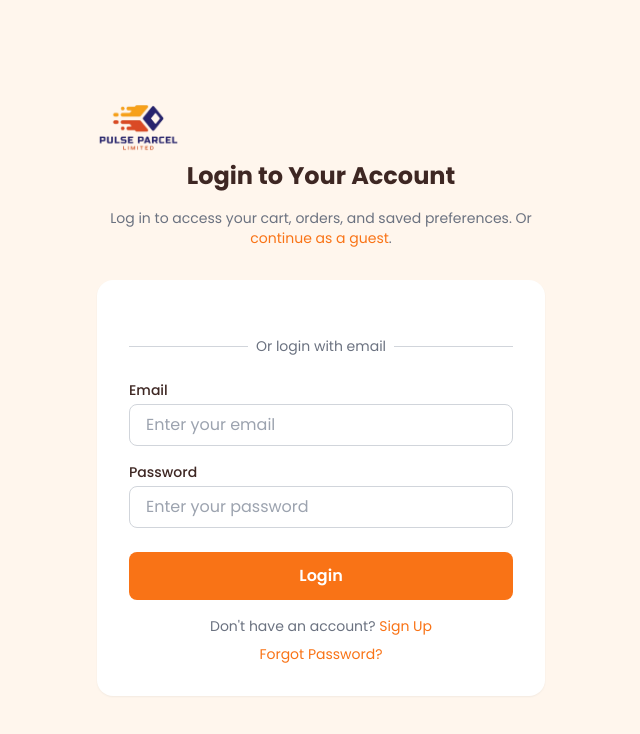
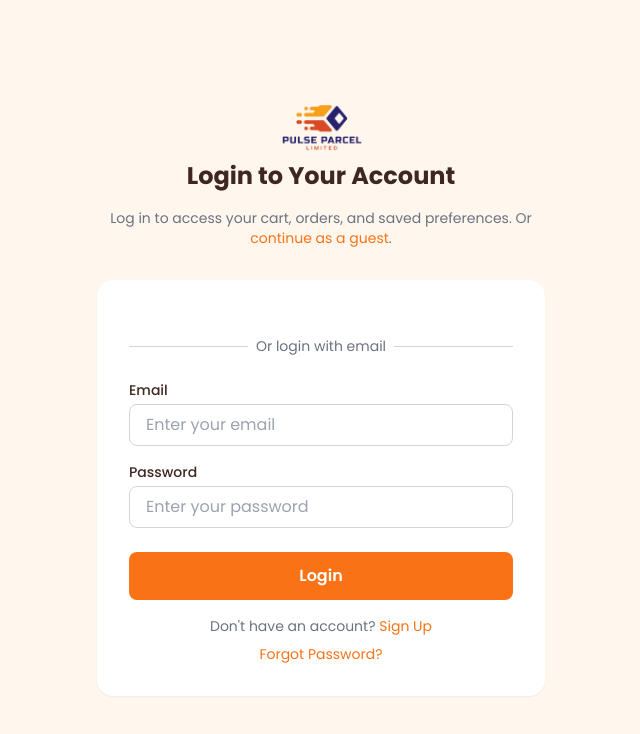
Before and after one commit to divineshedrack33220/PULSE-PARCEL, a website: page public/login.html in a window 1280 px wide. Shown: the whole page, without its empty margins (319-959 px from the left). Drawn offline with nearby package versions, Linux system fonts and the light colour scheme.

Commit message:
Update login.html

```diff
--- a/public/login.html
+++ b/public/login.html
@@ -113,7 +113,12 @@
 <body>
     <main class="w-full max-w-md">
         <div class="text-center mb-8">
-           <img src="static/WhatsApp_Image_2025-11-14_at_15.22.15_e0a3a264-removebg-preview.png" alt="pulse logo" class="h-12" />
+         <img
+  src="static/WhatsApp_Image_2025-11-14_at_15.22.15_e0a3a264-removebg-preview.png"
+  alt="pulse logo"
+  style="display: block; margin: 0 auto; height: 48px;"
+/>
+
             <h1 class="text-2xl font-bold mt-2 mb-4">Login to Your Account</h1>
             <p class="text-sm text-gray-500 mb-6">Log in to access your cart, orders, and saved preferences. Or <a href="/index.html" class="text-orange-500 hover:text-orange-600">continue as a guest</a>.</p>
         </div>
```
